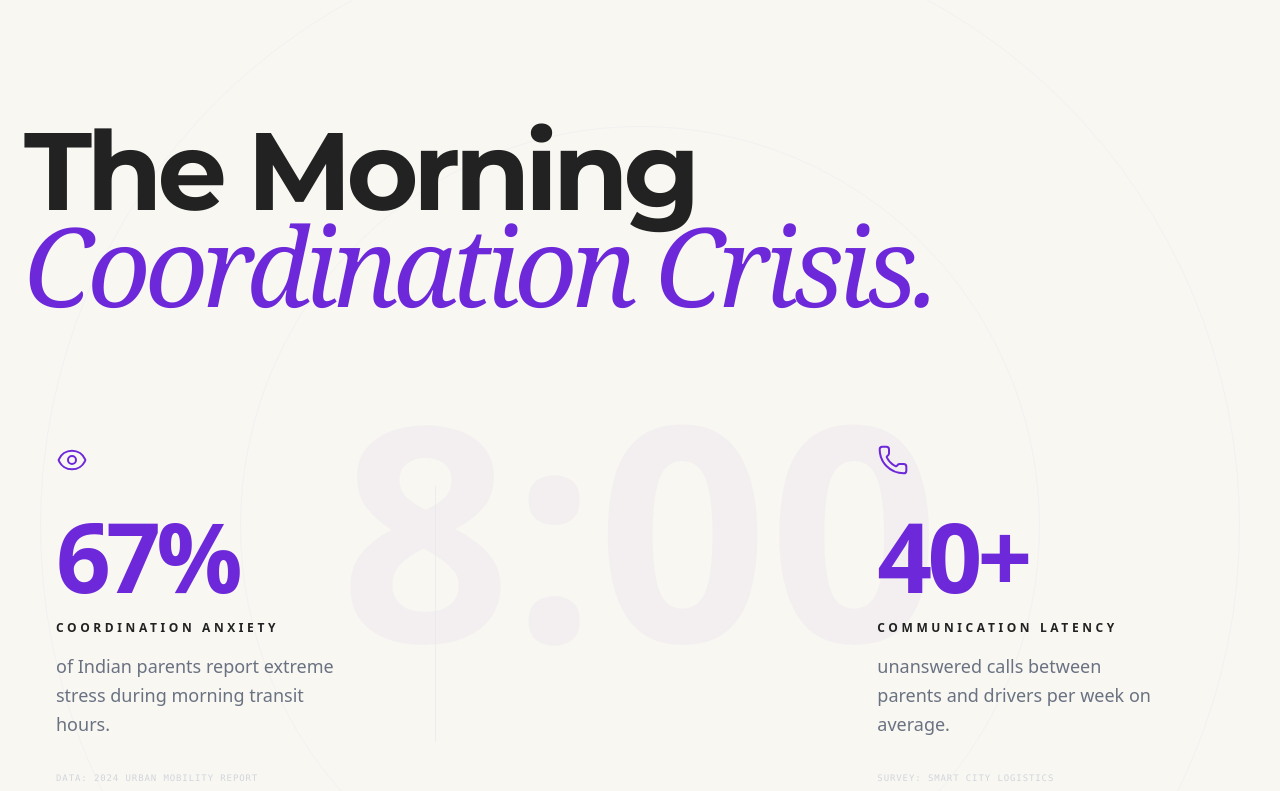
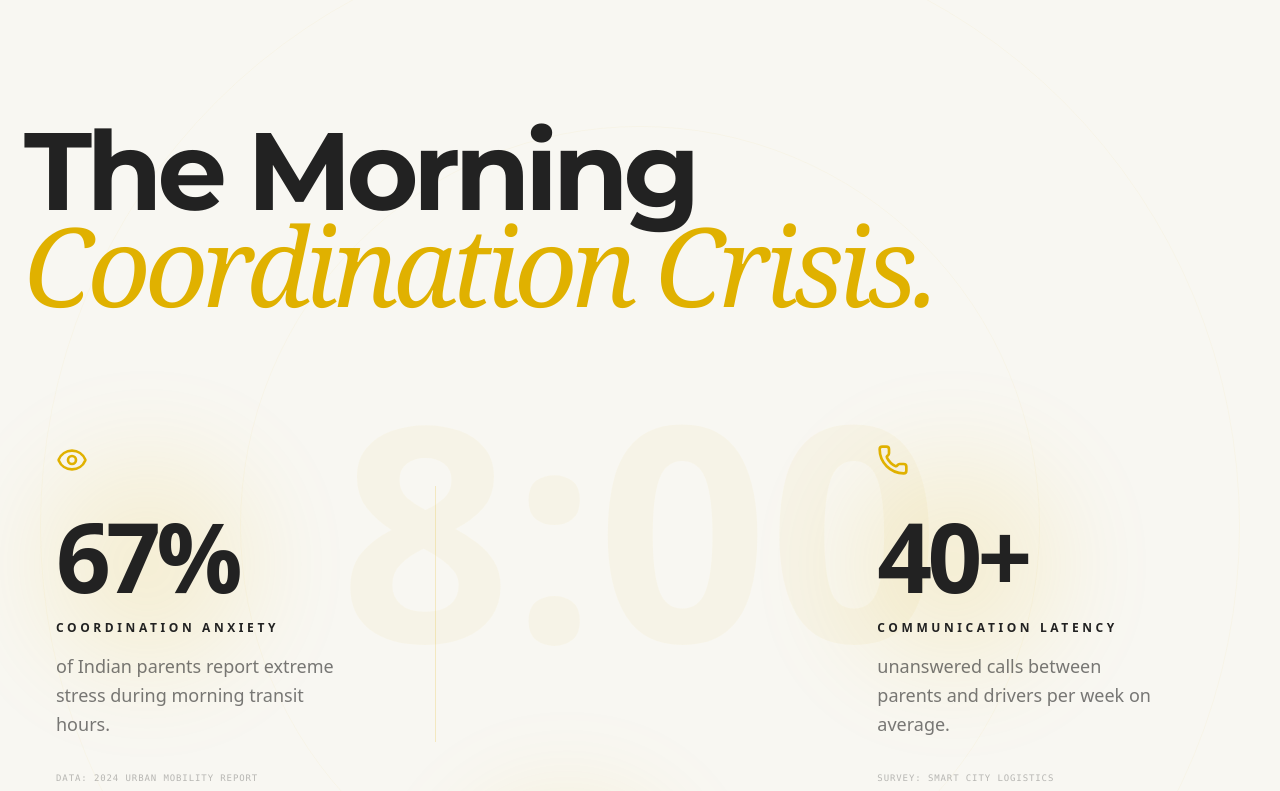
Before and after one commit to Siragarapalli-Sailesh-0808/8am, a Next.js app: page /parents in a window 1280 px wide. Shown: the part 5380-6171 px from the top of the page. Built offline with nearby package versions, Linux system fonts and the light colour scheme.

Commit message:
style: revert Metric Spotlight to brand colors (Yellow/Charcoal)

```diff
--- a/src/components/MetricSpotlight.tsx
+++ b/src/components/MetricSpotlight.tsx
@@ -41,11 +41,11 @@ const MetricSpotlight = () => {
       {/* Parallax Background Watermark */}
       <motion.div
         style={{ y }}
-        className="absolute inset-0 opacity-[0.03] pointer-events-none flex items-center justify-center"
+        className="absolute inset-0 opacity-[0.04] pointer-events-none flex items-center justify-center"
       >
-        <div className="w-[1200px] h-[1200px] border-[1px] border-[#6D28D9] rounded-full flex items-center justify-center">
-            <div className="w-[800px] h-[800px] border-[1px] border-[#6D28D9] rounded-full flex items-center justify-center">
-                <div className="text-[300px] font-black text-[#6D28D9]">8:00</div>
+        <div className="w-[1200px] h-[1200px] border-[1px] border-[#E0B100] rounded-full flex items-center justify-center">
+            <div className="w-[800px] h-[800px] border-[1px] border-[#E0B100] rounded-full flex items-center justify-center">
+                <div className="text-[300px] font-black text-[#E0B100]">8:00</div>
             </div>
         </div>
       </motion.div>
@@ -60,7 +60,7 @@ const MetricSpotlight = () => {
             className="text-7xl md:text-[110px] font-black tracking-tighter leading-[0.85] text-[#222222]"
           >
             The Morning <br />
-            <span className="italic font-serif font-normal text-[#6D28D9]">Coordination Crisis.</span>
+            <span className="italic font-serif font-normal text-[#E0B100]">Coordination Crisis.</span>
           </motion.h2>
         </div>
 
@@ -73,16 +73,27 @@ const MetricSpotlight = () => {
                 whileInView={{ opacity: 1, y: 0 }}
                 viewport={{ once: true }}
                 transition={{ delay: i * 0.2 }}
-                className="flex flex-col items-center md:items-start text-center md:text-left px-8"
+                whileHover={{ scale: 1.02 }}
+                className="flex flex-col items-center md:items-start text-center md:text-left px-8 group"
               >
                 {/* Icon */}
-                <div className="mb-8 text-[#6D28D9]">
-                  <item.icon size={32} strokeWidth={1.5} />
+                <div className="mb-8 text-[#E0B100]">
+                  <item.icon size={32} strokeWidth={2} />
                 </div>
 
                 {/* Number */}
-                <div className="text-8xl font-black text-[#6D28D9] mb-4 tracking-tighter">
-                  <Counter value={item.number} prefix={item.prefix} suffix={item.suffix} />
+                <div className="relative">
+                  <div className="text-8xl font-black text-[#222222] mb-4 tracking-tighter relative z-10">
+                    <Counter value={item.number} prefix={item.prefix} suffix={item.suffix} />
+                  </div>
+                  {/* Yellow Pulse Effect */}
+                  <motion.div
+                    initial={{ scale: 0.5, opacity: 0 }}
+                    whileInView={{ scale: 1.5, opacity: 0.15 }}
+                    viewport={{ once: true }}
+                    transition={{ delay: i * 0.2 + 1, duration: 1 }}
+                    className="absolute top-1/2 left-1/2 -translate-x-1/2 -translate-y-1/2 w-32 h-32 bg-[#E0B100] rounded-full blur-2xl -z-10"
+                  />
                 </div>
 
                 {/* Narrative */}
@@ -92,10 +103,10 @@ const MetricSpotlight = () => {
                   transition={{ delay: i * 0.2 + 0.5 }}
                 >
                   <p className="text-xs font-black uppercase tracking-[0.3em] text-[#222222] mb-4">{item.label}</p>
-                  <p className="text-lg text-gray-500 font-medium leading-relaxed mb-8 max-w-[280px]">
+                  <p className="text-lg text-[#222222]/60 font-medium leading-relaxed mb-8 max-w-[280px]">
                     {item.desc}
                   </p>
-                  <p className="font-mono text-[9px] uppercase tracking-widest text-gray-300">
+                  <p className="font-mono text-[9px] uppercase tracking-widest text-[#222222]/30">
                     {item.source}
                   </p>
                 </motion.div>
@@ -103,7 +114,7 @@ const MetricSpotlight = () => {
 
               {/* Vertical Divider */}
               {i < metrics.length - 1 && (
-                <div className="hidden md:block w-[1px] h-64 bg-gray-200/60 self-center" />
+                <div className="hidden md:block w-[1px] h-64 bg-[#E0B100]/20 self-center" />
               )}
             </React.Fragment>
           ))}
@@ -111,7 +122,7 @@ const MetricSpotlight = () => {
       </div>
 
       {/* Glassmorphism Bottom Accent */}
-      <div className="absolute bottom-0 left-0 right-0 h-32 bg-gradient-to-t from-white to-transparent backdrop-blur-sm pointer-events-none" />
+      <div className="absolute bottom-0 left-0 right-0 h-32 bg-gradient-to-t from-[#F8F7F2] to-transparent backdrop-blur-sm pointer-events-none" />
     </section>
   );
 };
```
